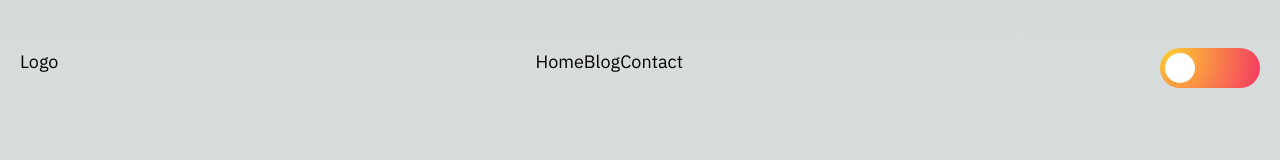
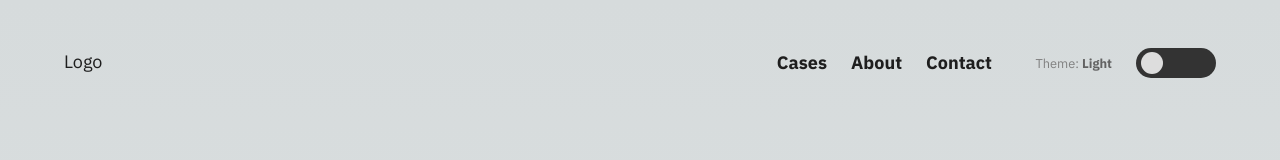
Before and after one commit to maxrh/monsun-next-2023, a Next.js app: page / in a window 1280 px wide. Shown: the top 160 px of the page. Built offline with nearby package versions, Linux system fonts and the light colour scheme.

Commit message:
dark mode widget complete, initial menu styling

```diff
--- a/app/components/DarkModeToggle.js
+++ b/app/components/DarkModeToggle.js
@@ -1,37 +1,61 @@
 "use client"
 
-import { useState, useEffect } from 'react'
+import { useState, useLayoutEffect  } from 'react'
 import { motion, AnimatePresence } from 'framer-motion';
 import { useTheme } from 'next-themes'
 import styles from './DarkModeToggle.module.scss'; // import the CSS Module
 
 export default function DarkModeToggle() {
     const [mounted, setMounted] = useState(false)
-    const { theme, setTheme } = useTheme();
+    const [isBig, setIsBig] = useState(false);
+    const {theme, setTheme} = useTheme();
 
     const toggleTheme = () => {
-        setTheme(theme === 'dark' ? 'light' : 'dark');
+        setTheme(theme === 'dark' ? 'light' : 'dark')
     };
 
-    useEffect(() => {
+    useLayoutEffect(() => {
         setMounted(true)
-    }, [])
+    }, []);
+
 
 
     if (!mounted) {
-        return <div className={styles.container}><div className={styles.handle}></div></div>
+        return (
+            <div className={styles.darkModeWidget}>
+                <span className={`has-text-grey mr-5 ${styles.darkModeLabel}`}>Theme:</span>
+                <div className={styles.handleContainer} >
+                    <div className={styles.handle} ></div>
+                </div>
+            </div>
+        )
     }
 
 return (
-    <div
-        className={styles.container}
-        data-darkmode={theme === 'dark'}
-        onClick={toggleTheme}
-        style={{ justifyContent: theme === 'dark' ? 'flex-end' : 'flex-start' }}
-    >
+    <div className={styles.darkModeWidget}>
+        <span className={`has-text-grey mr-5 ${styles.darkModeLabel}`}>Theme:</span>
 
-        <motion.div layout className={styles.handle}></motion.div>
+        <div
+            className={styles.handleContainer}
+            onMouseDown={() => setIsBig(true)}
+            onMouseUp={() => { toggleTheme(); setIsBig(false); }}
+            onMouseLeave={() => setIsBig(false)}
+        >
 
-    </div>
+            <motion.div
+                layout
+                className={styles.handle}
+                data-isbig={isBig}
+                style={{ borderRadius: "40px" }}  // Add this line
+
+                transition={{
+                    type: "spring",
+                    stiffness: 700,
+                    damping: 20,
+                }}
+
+            ></motion.div>
+        </div >
+    </div >
   );
 }
--- a/app/components/DarkModeToggle.module.scss
+++ b/app/components/DarkModeToggle.module.scss
@@ -1,37 +1,64 @@
-.container {
-    height: 40px;
-    width: 100px;
-    background-image: radial-gradient(circle farthest-corner at 10% 20%,
-                      rgba(253,203,50,1) 0%,
-                      rgba(244,56,98,1) 100.2%);
-    border-radius: 25px;
+.darkModeWidget {
     display: flex;
     align-items: center;
-    box-sizing: border-box;
-    padding: 0 5px;
-    cursor: pointer;
-    transition: all .3s;
+    justify-content: flex-end;
+    font-size: .8rem;
+    width: 200px;
+}
 
 
-    &[data-darkmode="true"] {
-        background-color: #52527a;
-        background-image: linear-gradient(109.8deg,
-                        rgba(62,5,116,1) -5.2%,
-                        rgba(41,14,151,1) -5.2%,
-                        rgba(216,68,148,1) 103.3%);
+.handleContainer {
+    height: 30px;
+    width: 80px;
+    background: #333;
+    border-radius: 40px;
+    display: grid;
+    align-items: center;
+    box-sizing: border-box;
+
+    cursor: pointer;
+
+    html[data-theme="dark"] & {
+        background: #eee;
     }
-
 }
 
 .handle {
-    height: 30px;
-    width: 30px;
-    border-radius: 50%;
+    height: 22px;
+    width: 22px;
     display: grid;
     align-items: center;
     justify-items: center;
-    background-color: #fff;
-    overflow: hidden;
+    background: #ddd;
+    justify-self: flex-start;
+    margin: 0 5px;
+    border-radius: 40px;
+
+    html[data-theme="dark"] & {
+        background: #333;
+        justify-self: flex-end;
+    }
+
+    &[data-isbig="true"] {
+        width: 44px;
+    }
+}
+
+
+
+.darkModeLabel {
+    padding-top: 2px;
+
+    &::after {
+        content: " Light";
+        font-weight: 600;
+        color: rgb(98, 98, 98);
+
+        html[data-theme="dark"] & {
+            content: " Dark";
+            color: rgb(158, 158, 158)
+        }
+    }
 }
 
 .iconWrap {
@@ -41,12 +68,3 @@
     align-items: center;
     justify-items: center;
 }
-
-
-.toggleIcon {
-    color: #f88748;
-
-    .container[data-darkmode="true"] & {
-        color: #501a96;
-    }
-}
--- a/app/components/Header.js
+++ b/app/components/Header.js
@@ -9,12 +9,14 @@ export default function Header() {
                 <Link href="/" className="text-4xl font-bold">
                     Logo
                 </Link>
-                <nav className="flex">
+
+                <div className='is-flex'>
+                    <nav className={styles.navigation}>
                         <Link href="/" className="mr-8">
-                        Home
+                            Cases
                         </Link>
                         <Link href="/blog" className="mr-8">
-                        Blog
+                            About
                         </Link>
                         <Link href="/contact">
                             Contact
@@ -23,6 +25,7 @@ export default function Header() {
 
                     <DarkModeToggle />
                 </div>
+            </div>
         </header>
     )
 }
--- a/app/components/header.module.scss
+++ b/app/components/header.module.scss
@@ -1,6 +1,5 @@
 
 .header {
-
     width: 100vw;
     padding: 3rem 0;
     margin-bottom: 8rem;
@@ -9,5 +8,17 @@
 .navigation_container {
     display: flex;
     justify-content: space-between;
-    padding: 0 20px;
+    padding: 0 4rem;
 }
+
+.navigation {
+    display: flex;
+    align-items: center;
+    justify-content: center;
+
+    a {
+        margin-right: 1.5rem;
+        font-weight: 600;
+        line-height: 30px;
+    }
+}
--- a/app/styles/globals.scss
+++ b/app/styles/globals.scss
@@ -9,7 +9,7 @@
         'Roboto Mono', 'Oxygen Mono', 'Ubuntu Monospace', 'Source Code Pro',
         'Fira Mono', 'Droid Sans Mono', 'Courier New', monospace;
 
-    --foreground-rgb: 0, 0, 0;
+    --foreground-rgb: 30, 30, 30;
     --background-start-rgb: 214, 219, 220;
     --background-end-rgb: 255, 255, 255;
 
@@ -18,7 +18,7 @@
 html[data-theme='dark'] {
 
         --foreground-rgb: 255, 255, 255;
-        --background-start-rgb: 15, 15, 15;
+        --background-start-rgb: 25, 25, 25;
         --background-end-rgb: 25, 25, 25;
 
 
```
Lines whose indentation alone changed are shown as unchanged.
